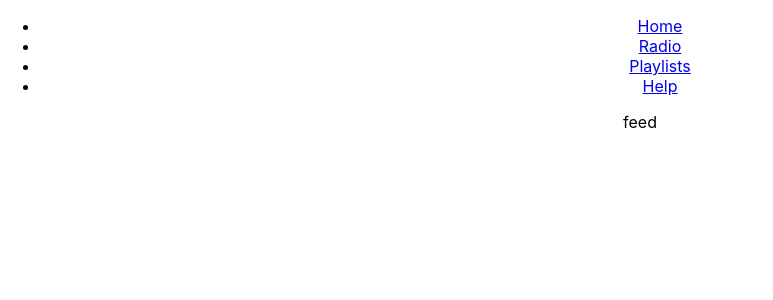
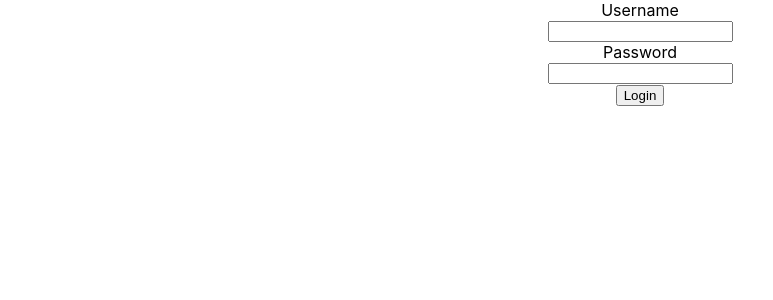
Before and after one commit to Annspace/music-player, a React (Create React App) app: page / in a window 1280 px wide. Shown: the top 300 px of the page, without its empty margins (0-773 px from the left). Built offline with nearby package versions, Linux system fonts and the light colour scheme.

Commit message:
Промежуточный коммит

```diff
--- a/src/containers/App.js
+++ b/src/containers/App.js
@@ -1,28 +1,30 @@
 import React, { Component } from 'react';
-import { BrowserRouter as Router, Route, Link } from 'react-router-dom';
+import { BrowserRouter as Router } from 'react-router-dom';
 import './App.css';
-import Header from '../components/Header';
-import Feed from './Feed';
-import Radio from './Radio';
-import Playlists from './Playlists';
-import Tracks from './Tracks';
-import Help from './Help';
+import Main from './Main';
+import Login from './Login';
 
 class App extends Component {
   constructor(props) {
     super(props);
+    this.logIn = this.logIn.bind(this);
+    this.state = {
+      loggedIn: false,
+    };
+  }
+
+  logIn() {
+    this.setState({
+      loggedIn: true,
+    });
   }
 
   render() {
+    const { loggedIn } = this.state;
     return (
       <Router>
         <div className="App">
-          <Header />
-          <Route exact path="/" component={Feed} />
-          <Route path="/radio" component={Radio} />
-          <Route exact path="/playlists" component={Playlists} />
-          <Route path="/playlists/:id" component={Tracks} />
-          <Route path="/help" component={Help} />
+          {loggedIn ? <Main /> : <Login onSubmit={this.logIn} />}
         </div>
       </Router>
     );
--- /dev/null
+++ b/src/containers/Login.js
@@ -0,0 +1,46 @@
+import React, { Component } from 'react';
+
+class Login extends Component {
+  constructor(props) {
+    super(props);
+    this.onChange = this.onChange.bind(this);
+    this.onSubmit = this.onSubmit.bind(this);
+    this.state = {
+      username: '',
+      password: '',
+    };
+  }
+
+  onSubmit(event) {
+    event.preventDefault();
+    const { onSubmit } = this.props;
+    onSubmit();
+  }
+
+  onChange(event) {
+    this.setState({
+      [event.target.name]: event.target.value,
+    });
+  }
+
+  render() {
+    const { username, password } = this.state;
+    return (
+      <div>
+        <form onSubmit={this.onSubmit}>
+          <div>Username</div>
+          <input type="text" name="username" onChange={this.onChange} value={username} />
+          <div>Password</div>
+          <input type="text" name="password" onChange={this.onChange} value={password} />
+          <div>
+            <button type="submit">
+              Login
+            </button>
+          </div>
+        </form>
+      </div>
+    );
+  }
+}
+
+export default Login;
--- a/src/containers/Playlists.js
+++ b/src/containers/Playlists.js
@@ -28,7 +28,7 @@ class Playlists extends Component {
         )}
         {errorText && (
           <div>
-            <Error errorText={errorText}/>
+            <Error errorText={errorText} />
             <button type="button" onClick={getData}>Try again!</button>
           </div>
         )}
```
